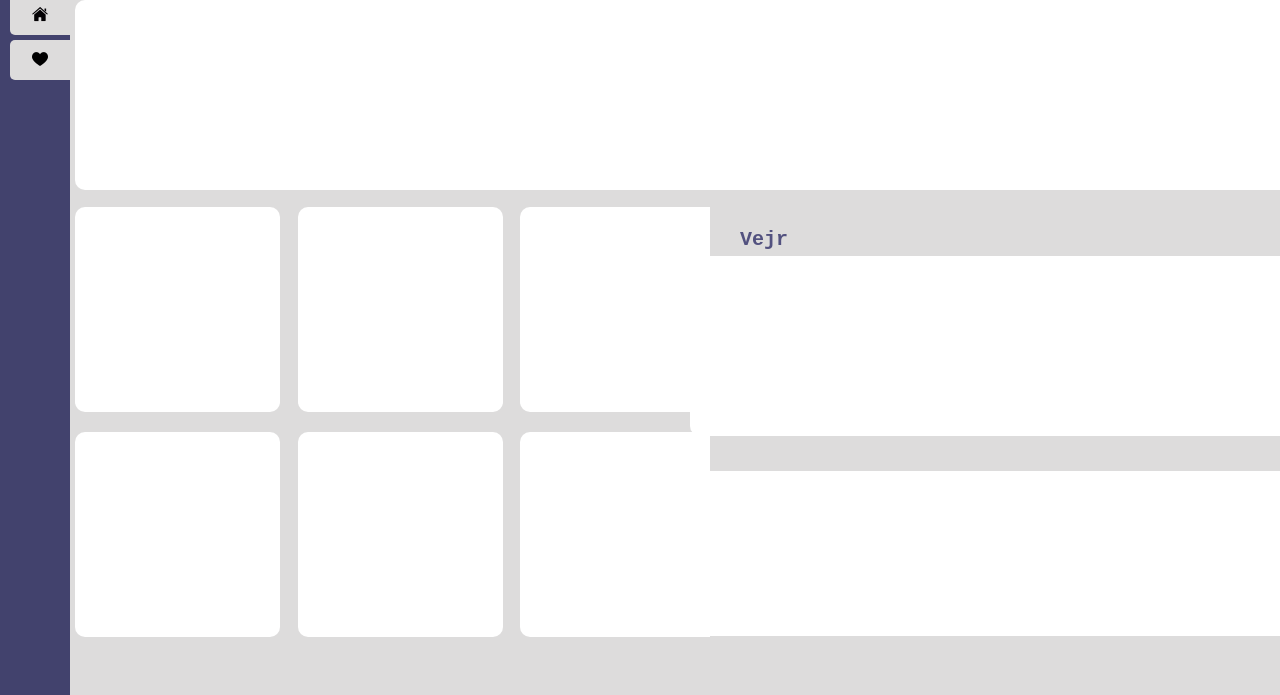
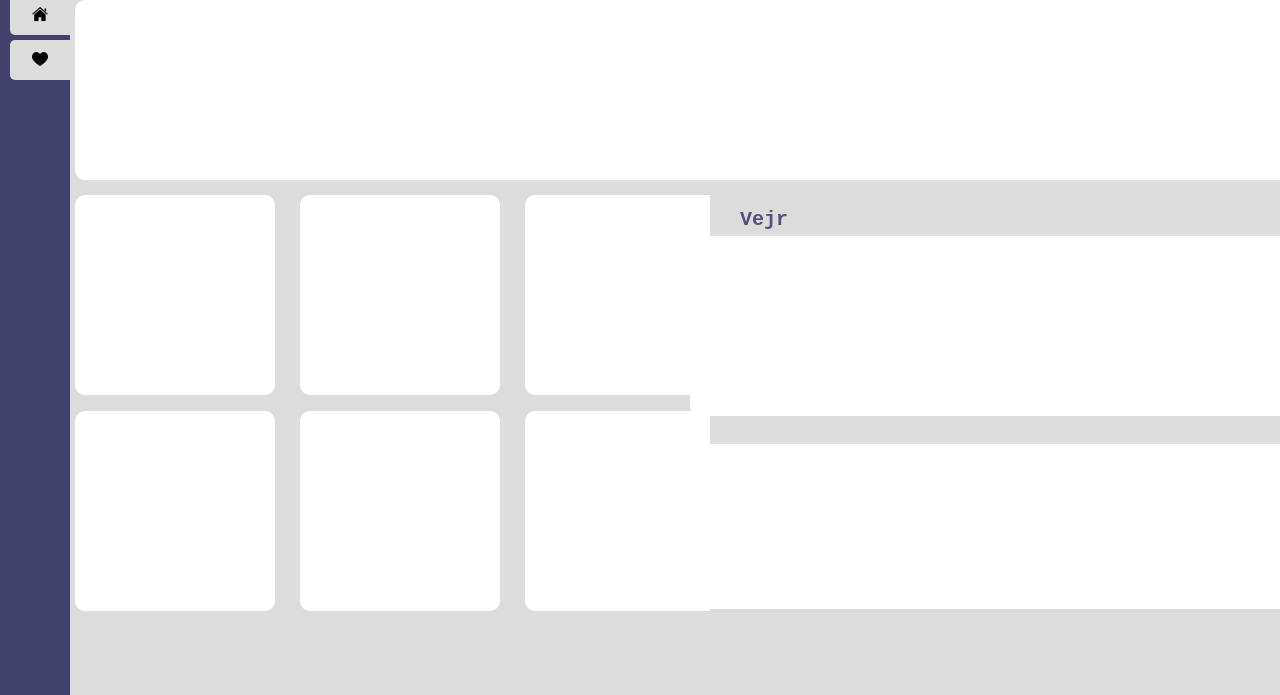
Before and after one commit to Andreasriber/ProgrammeringEksamen, a plain HTML site: page index.html in a window 1280 px wide. Shown: the part 105-800 px from the top of the page. Drawn offline with Linux system fonts and the light colour scheme.

Commit message:
FixCommit 3

```diff
--- a/style.css
+++ b/style.css
@@ -9,6 +9,7 @@ body{
     flex-direction: column;
     height:100%;
     width: 100%;
+
 }
 
 /* SIDEBAR */
@@ -126,7 +127,7 @@ body{
 
 #bigNews{
     background-color: white;
-    height: 190px;
+    height: 180px;
     width: 650px;
 
     border-radius: 10px;
@@ -134,11 +135,11 @@ body{
 }
 
 .smallNews{
-    height: 205px;
-    width: 205px;
+    height: 200px;
+    width: 200px;
     background-color: white;
-    margin-top: 10px;
-    margin-bottom: 10px;
+    margin-top: 8px;
+    margin-bottom: 8px;
     border-radius: 10px;
 
 
@@ -152,7 +153,7 @@ body{
 }
 
 #time{
-    height: 190px;
+    height: 180px;
     width: 640px;
     background-color: white;
     border-radius: 10px;
@@ -177,7 +178,7 @@ body{
     background-color: white;
     border-radius: 10px;
     margin-right: 40px;
-    margin-top: 35px;
+    margin-top: 28px;
 
 }
 
@@ -202,7 +203,7 @@ body{
     font-size: 20px;
     margin-top: 25px;
     color: rgb(82, 81, 127);
-    margin-top: 38px;
+    margin-top: 28px;
 }
 
 
```
